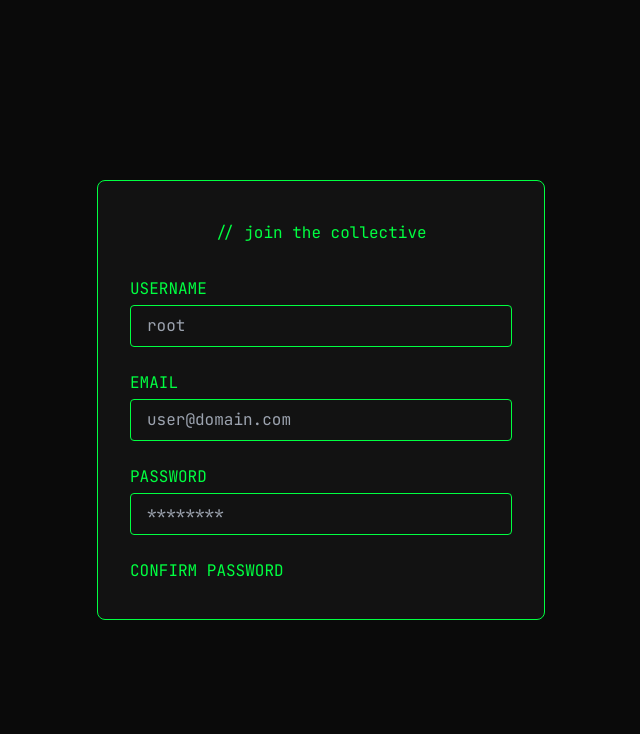
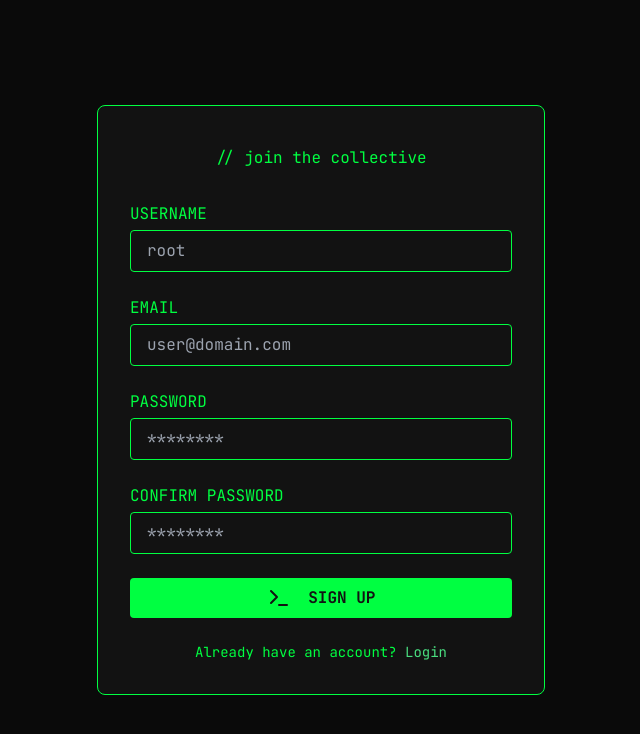
Before and after one commit to XeroDelta/Yurix-X, a website: page signup.html in a window 1280 px wide. Shown: the whole page, without its empty margins (319-959 px from the left). Drawn offline with nearby package versions, Linux system fonts and the light colour scheme.

Commit message:
Fix Confirm Password input

```diff
--- a/signup.html
+++ b/signup.html
@@ -59,4 +59,23 @@
       </div>
       <div>
         <label for="confirmPassword" class="block mb-1">CONFIRM PASSWORD</label>
-        <input type="password" id="confirmPassword" class="terminal-input
+        <input type="password" id="confirmPassword" class="terminal-input w-full px-4 py-2 rounded" placeholder="********">
+      </div>
+      <button type="submit" class="btn-hacker w-full py-2 rounded font-bold">
+        <i data-feather="terminal" class="inline mr-2"></i> SIGN UP
+      </button>
+    </form>
+
+    <div class="mt-6 text-center">
+      <p class="text-sm">Already have an account? <a href="login.html" class="text-green-400 hover:underline">Login</a></p>
+    </div>
+  </div>
+
+  <script>
+    feather.replace();
+  </script>
+
+  <!-- Signup JS -->
+  <script type="module" src="js/signup.js"></script>
+</body>
+</html>
```
